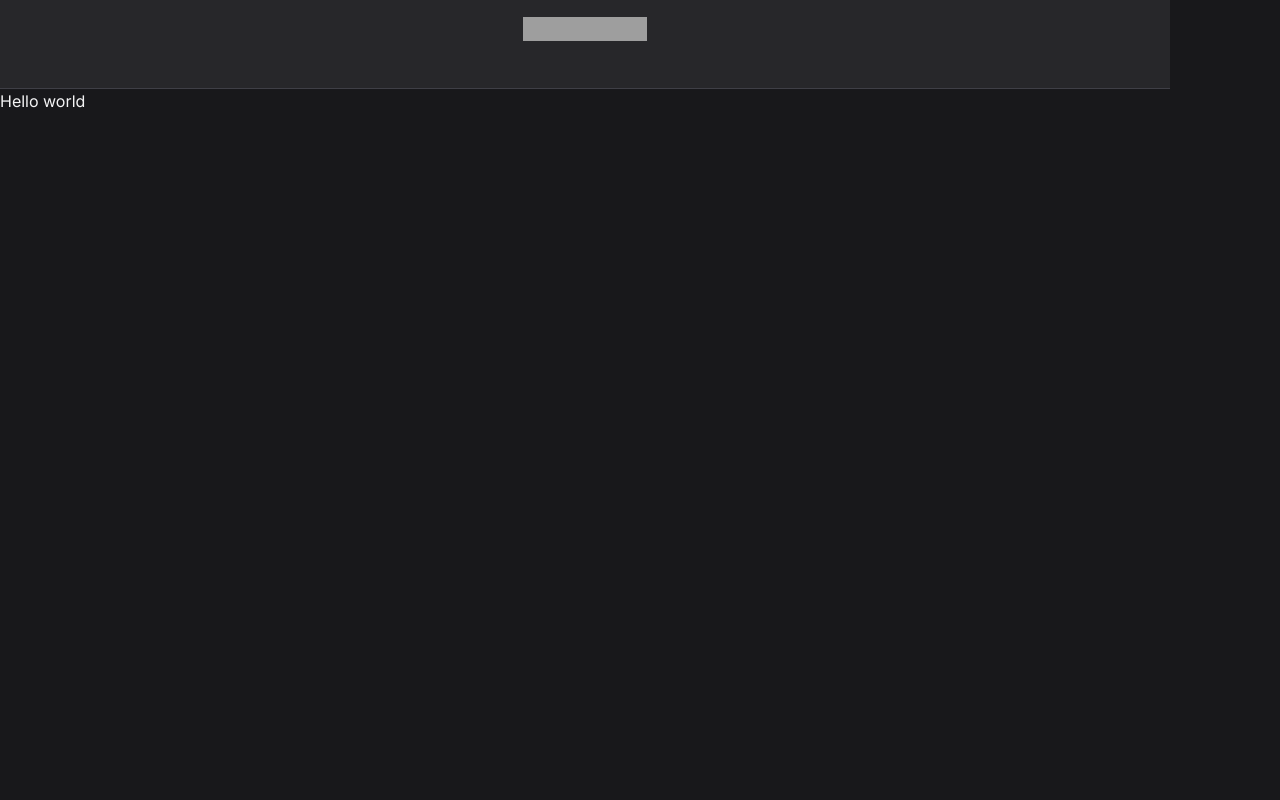
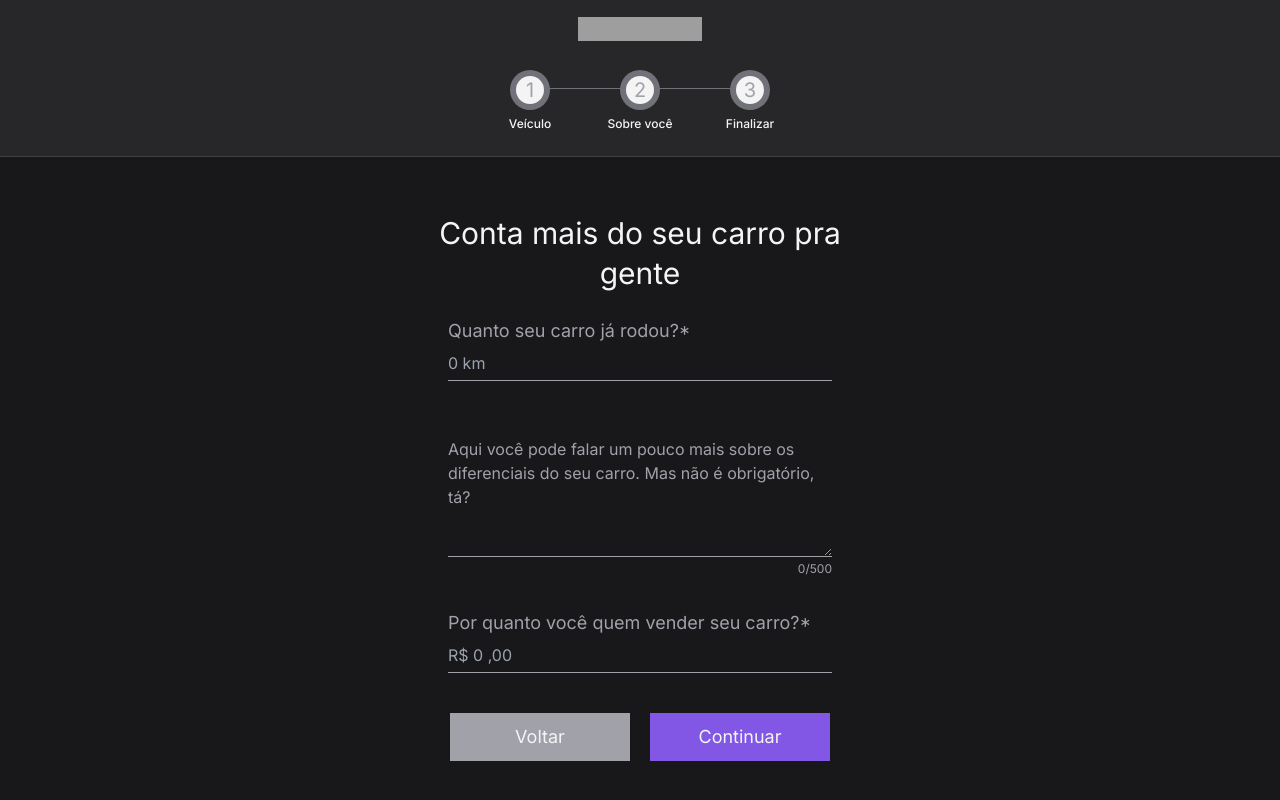
Before and after one commit to PedPacheco/web-cars, a Next.js app in the folder web/: page /vender-carro/informacoes in a window 1280 px wide. Built offline with nearby package versions, Linux system fonts and the light colour scheme; no server answers; grey boxes are pictures that could not be loaded.

Commit message:
next step of vehicle registration

```diff
--- a/web/next.config.js
+++ b/web/next.config.js
@@ -8,6 +8,7 @@ const nextConfig = {
       'lh3.googleusercontent.com',
       'res.cloudinary.com',
       'www.webmotors.com.br',
+      'theme.zdassets.com',
     ],
   },
 }
--- a/web/src/components/Input.tsx
+++ b/web/src/components/Input.tsx
@@ -2,17 +2,16 @@ import { InputHTMLAttributes } from 'react'
 
 interface InputProps extends InputHTMLAttributes<HTMLInputElement> {
   text: string
-  changeData: (data: string) => void
 }
 
-export function Input({ text, changeData }: InputProps) {
+export function Input(props: InputProps) {
   return (
     <div className="w-full mb-6">
-      <label className="text-lg mb-1 text-zinc-400">{text}</label>
+      <label className="text-lg mb-1 text-zinc-400">{props.text}</label>
       <input
         type="text"
         className="w-full h-9 text-base border-b border-zinc-400 border-solid bg-transparent outline-0 focus:border-zinc-200 transition-colors"
-        onChange={(event) => changeData(event.target.value)}
+        {...props}
       />
     </div>
   )
--- /dev/null
+++ b/web/src/components/Step.tsx
@@ -0,0 +1,46 @@
+interface StepProps {
+  text: string
+  step: string
+  isLast?: boolean
+}
+
+export function Step({ text, step, isLast }: StepProps) {
+  return (
+    <div className="w-[68px] relative">
+      {isLast ? (
+        <>
+          <span className="w-[52px] h-[52px] mx-auto rounded-[26px] block text-xl leading-[52px] text-center text-zinc-400 relative z-0">
+            <span className="w-7 h-7 absolute bg-zinc-100 rounded-2xl top-3 left-3 -z-[1]">
+              &nbsp;
+            </span>
+            {step}
+            <span className="w-10 h-10 absolute rounded-3xl block -z-[2] top-[6px] left-[6px] bg-zinc-500">
+              &nbsp;
+            </span>
+          </span>
+          <span className="font-medium text-center text-xs text-zinc-100 block">
+            {text}
+          </span>
+        </>
+      ) : (
+        <>
+          <span className="w-[52px] h-[52px] mx-auto rounded-[26px] block text-xl leading-[52px] text-center text-zinc-400 relative z-0">
+            <span className="w-7 h-7 absolute bg-zinc-100 rounded-2xl top-3 left-3 -z-[1]">
+              &nbsp;
+            </span>
+            {step}
+            <span className="w-10 h-10 absolute rounded-3xl block -z-[2] top-[6px] left-[6px] bg-zinc-500">
+              &nbsp;
+            </span>
+          </span>
+          <span className="w-20 h-[1px] absolute top-6 left-12 z-[1] bg-zinc-500">
+            &nbsp;
+          </span>
+          <span className="font-medium text-center text-xs text-zinc-100 block">
+            {text}
+          </span>
+        </>
+      )}
+    </div>
+  )
+}
--- a/web/src/components/VehicleRegistrationHeader.tsx
+++ b/web/src/components/VehicleRegistrationHeader.tsx
@@ -1,10 +1,11 @@
 import Image from 'next/image'
 import Link from 'next/link'
+import { Step } from './Step'
 
 export function VehicleRegistratonHeader() {
   return (
-    <header className="w-full lg:w-[1170px] flex border-b border-zinc-700 bg-zinc-800">
-      <div className="w-[calc(100%-40px)] mx-auto relative flex items-center flex-wrap justify-center">
+    <header className="w-full flex border-b border-zinc-700 bg-zinc-800">
+      <div className="w-[calc(100%-40px)] lg:w-[1170px] mx-auto relative flex items-center flex-wrap justify-center">
         <h1 className="w-auto h-16 flex items-center">
           <Link
             href={{
@@ -15,7 +16,7 @@ export function VehicleRegistratonHeader() {
             <a>
               <Image
                 src={
-                  'https://www.webmotors.com.br/vender/img/brands/brand-webmotors.svg'
+                  'https://theme.zdassets.com/theme_assets/9588016/cc14d7ac81c746f8b560135fb73ee3f1eca56a54.png'
                 }
                 alt="Imagem do logo"
                 width={124}
@@ -25,9 +26,11 @@ export function VehicleRegistratonHeader() {
           </Link>
         </h1>
 
-        <div className="w-full mx-auto">
+        <div className="w-full lg:w-[1170px] mx-auto">
           <div className="w-72 flex mx-auto mb-6 justify-between ">
-            <div className="w-16 relative"></div>
+            <Step text="Veículo" step="1" />
+            <Step text="Sobre você" step="2" />
+            <Step text="Finalizar" step="3" isLast={true} />
           </div>
         </div>
       </div>
--- a/web/src/contexts/AuthContext.tsx
+++ b/web/src/contexts/AuthContext.tsx
@@ -8,7 +8,7 @@ import {
   updateProfile,
 } from 'firebase/auth'
 import Router from 'next/router'
-import { setCookie } from 'nookies'
+import nookies from 'nookies'
 import { createContext, useEffect, useState } from 'react'
 import { firebase } from '../lib/firebase'
 
@@ -53,7 +53,7 @@ export function AuthProvider({ children }: AuthProviderProps) {
     return auth.onIdTokenChanged(async (user) => {
       if (!user) {
         setUser(undefined)
-        setCookie(undefined, 'token', '', {
+        nookies.set(undefined, 'token', '', {
           maxAge: 30 * 24 * 60 * 60,
         })
       } else {
@@ -65,7 +65,7 @@ export function AuthProvider({ children }: AuthProviderProps) {
           phone: user.phoneNumber,
           avatar: user.photoURL,
         })
-        setCookie(undefined, 'token', token, {
+        nookies.set(undefined, 'token', token, {
           maxAge: 30 * 24 * 60 * 60,
         })
       }
@@ -96,14 +96,14 @@ export function AuthProvider({ children }: AuthProviderProps) {
           avatar: photoURL,
         })
 
-        setCookie(undefined, 'token', token, {
+        nookies.set(undefined, 'token', token, {
           maxAge: 30 * 24 * 60 * 60,
         })
       }
 
       if (!result.user) {
         setUser(undefined)
-        setCookie(undefined, 'token', '', {
+        nookies.set(undefined, 'token', '', {
           maxAge: 30 * 24 * 60 * 60,
         })
       }
@@ -135,14 +135,14 @@ export function AuthProvider({ children }: AuthProviderProps) {
           avatar: photoURL,
         })
 
-        setCookie(undefined, 'token', token, {
+        nookies.set(undefined, 'token', token, {
           maxAge: 30 * 24 * 60 * 60,
         })
       }
 
       if (!result.user) {
         setUser(undefined)
-        setCookie(undefined, 'token', '', {
+        nookies.set(undefined, 'token', '', {
           maxAge: 30 * 24 * 60 * 60,
         })
       }
@@ -186,14 +186,14 @@ export function AuthProvider({ children }: AuthProviderProps) {
           avatar: urlImage,
         })
 
-        setCookie(undefined, 'token', token, {
+        nookies.set(undefined, 'token', token, {
           maxAge: 30 * 24 * 60 * 60,
         })
       }
 
       if (!result.user) {
         setUser(undefined)
-        setCookie(undefined, 'token', '', {
+        nookies.set(undefined, 'token', '', {
           maxAge: 30 * 24 * 60 * 60,
         })
       }
@@ -215,7 +215,7 @@ export function AuthProvider({ children }: AuthProviderProps) {
           setUser(undefined)
         })
       setUser(undefined)
-      setCookie(undefined, 'token', '', {
+      nookies.set(undefined, 'token', '', {
         maxAge: 30 * 24 * 60 * 60,
       })
     } finally {
--- a/web/src/pages/vender-carro/especificacoes.tsx
+++ b/web/src/pages/vender-carro/especificacoes.tsx
@@ -7,7 +7,6 @@ import { VehicleRegistratonHeader } from '~/components/VehicleRegistrationHeader
 
 export default function Specifications() {
   const router = useRouter()
-
   const { token } = parseCookies()
   const [brand, setBrand] = useState<string>('')
   const [model, setModel] = useState<string>('')
@@ -15,6 +14,9 @@ export default function Specifications() {
   const [yearOfManufacture, setYearOfManufacture] = useState<string>('')
   const [version, setVersion] = useState<string>('')
   const [color, setColor] = useState<string>('')
+  const [description, setDescription] = useState<string>('')
+  const [kmTraveled, setKmTraveled] = useState<string>('')
+  const [price, setPrice] = useState<string>('')
 
   function returnForPreviousPage() {
     Router.back()
@@ -30,9 +32,9 @@ export default function Specifications() {
         yearOfManufacture,
         version,
         color,
-        kmDriver: '',
-        description: '',
-        price: '',
+        kmTraveled,
+        description,
+        price,
       }),
     )
   }
@@ -41,11 +43,23 @@ export default function Specifications() {
     if (token === '') {
       router.push('/login')
     }
+
+    const vehicleData = JSON.parse(localStorage.getItem('vehicleData') || '{}')
+    setBrand(vehicleData.brand)
+    setModel(vehicleData.model)
+    setModelYear(vehicleData.modelYear)
+    setYearOfManufacture(vehicleData.yearOfManufacture)
+    setVersion(vehicleData.version)
+    setColor(vehicleData.color)
+    setDescription(vehicleData.description)
+    setPrice(vehicleData.price)
+    setKmTraveled(vehicleData.kmTraveled)
   }, [token, router])
 
   return (
     <>
       <VehicleRegistratonHeader />
+      <main>
         <section className="py-6 ">
           <div className="w-[calc(100%-34px)] px-4 mx-auto my-3 md:w-[480px]">
             <h1 className="text-3xl font-light text-center mb-6 text-zinc-400">
@@ -53,8 +67,16 @@ export default function Specifications() {
             </h1>
 
             <div className="w-full md:w-96 mx-auto">
-            <Input text="Marca" changeData={setBrand} />
-            <Input text="Modelo" changeData={setModel} />
+              <Input
+                text="Marca"
+                value={brand}
+                onChange={(event) => setBrand(event?.target.value)}
+              />
+              <Input
+                text="Modelo"
+                value={model}
+                onChange={(event) => setModel(event?.target.value)}
+              />
               <div className="w-full mb-6 flex">
                 <div className="w-[calc(50%-17px)] mr-8">
                   <label className="text-lg mb-1 text-zinc-400">
@@ -62,6 +84,7 @@ export default function Specifications() {
                   </label>
                   <input
                     type="text"
+                    value={modelYear}
                     className="w-full h-9 text-base border-b border-zinc-400 border-solid bg-transparent outline-0 focus:border-zinc-200 transition-colors"
                     onChange={(event) => setModelYear(event.target.value)}
                   />
@@ -72,13 +95,24 @@ export default function Specifications() {
                   </label>
                   <input
                     type="text"
+                    value={yearOfManufacture}
                     className="w-full h-9 text-base border-b border-zinc-400 border-solid bg-transparent outline-0 focus:border-zinc-200 transition-colors"
-                  onChange={(event) => setYearOfManufacture(event.target.value)}
+                    onChange={(event) =>
+                      setYearOfManufacture(event.target.value)
+                    }
                   />
                 </div>
               </div>
-            <Input text="Versão" changeData={setVersion} />
-            <Input text="Cor" changeData={setColor} />
+              <Input
+                text="Versão"
+                onChange={(event) => setVersion(event?.target.value)}
+                value={version}
+              />
+              <Input
+                text="Cor"
+                onChange={(event) => setColor(event?.target.value)}
+                value={color}
+              />
             </div>
 
             <div className="w-[calc(100%-34px)] mx-auto">
@@ -106,6 +140,7 @@ export default function Specifications() {
             </div>
           </div>
         </section>
+      </main>
     </>
   )
 }
--- a/web/src/pages/vender-carro/informacoes.tsx
+++ b/web/src/pages/vender-carro/informacoes.tsx
@@ -1,17 +1,131 @@
-import { useRouter } from 'next/router'
+import Link from 'next/link'
+import Router, { useRouter } from 'next/router'
+import { parseCookies } from 'nookies'
+import { useEffect, useState } from 'react'
+import { Input } from '~/components/Input'
 import { VehicleRegistratonHeader } from '~/components/VehicleRegistrationHeader'
 
 export default function Informations() {
-  const { query } = useRouter()
-  const data = query
+  const router = useRouter()
+  const { token } = parseCookies()
+  const [description, setDescription] = useState('')
+  const [kmTraveled, setKmTraveled] = useState('')
+  const [price, setPrice] = useState('')
 
-  console.log(data)
+  function returnForPreviousPage() {
+    Router.back()
+  }
+
+  useEffect(() => {
+    if (token === '') {
+      router.push('/login')
+    }
+
+    const vehicleData = JSON.parse(localStorage.getItem('vehicleData') || '{}')
+    setDescription(vehicleData.description)
+    setPrice(vehicleData.price)
+    setKmTraveled(vehicleData.kmTraveled)
+  }, [token, router])
+
+  function saveInLocalStorage() {
+    const vehicleData = JSON.parse(localStorage.getItem('vehicleData') || '{}')
+    localStorage.setItem(
+      'vehicleData',
+      JSON.stringify({
+        brand: vehicleData.brand,
+        model: vehicleData.model,
+        modelYear: vehicleData.modelYear,
+        yearOfManufacture: vehicleData.yearOfManufacture,
+        version: vehicleData.version,
+        color: vehicleData.color,
+        kmTraveled,
+        description,
+        price,
+      }),
+    )
+  }
   return (
     <>
       <VehicleRegistratonHeader />
-      <div>
-        <h1>Hello world</h1>
-      </div>
+      <main className="min-h-[300px]">
+        <section className="py-6">
+          <div className="w-[480px] mx-auto">
+            <h1 className="text-3xl mt-8 mb-6 text-center font-light text-zinc-100 leading-10">
+              Conta mais do seu carro pra gente
+            </h1>
+
+            <div>
+              <div className="w-full px-4">
+                <div className="w-96 mx-auto">
+                  <Input
+                    text="Quanto seu carro já rodou?*"
+                    placeholder="0 km"
+                    onChange={(event) => setKmTraveled(event.target.value)}
+                    value={kmTraveled}
+                  />
+                </div>
+              </div>
+              <div className="w-full px-4 pt-6">
+                <div className="w-96 mx-auto">
+                  <div className="w-full mb-0">
+                    <div className="w-full pt-2 relative flex flex-col">
+                      <label className=" text-zinc-400">
+                        Aqui você pode falar um pouco mais sobre os diferenciais
+                        do seu carro. Mas não é obrigatório, tá?
+                      </label>
+                      <textarea
+                        maxLength={500}
+                        onChange={(event) => setDescription(event.target.value)}
+                        value={description}
+                        className="w-full h-9 mt-3 overflow-y-hidden border-b border-zinc-400 bg-transparent outline-0"
+                      ></textarea>
+                      <span className="w-full text-xs text-right mt-1 text-zinc-400">
+                        {description?.length === undefined
+                          ? '0'
+                          : description.length}
+                        /500
+                      </span>
+                    </div>
+                  </div>
+                </div>
+              </div>
+              <div className="w-full px-4 pt-8">
+                <div className="w-96 mx-auto">
+                  <Input
+                    text="Por quanto você quem vender seu carro?*"
+                    placeholder="R$ 0 ,00"
+                    onChange={(event) => setPrice(event.target.value)}
+                    value={price}
+                  />
+                </div>
+              </div>
+            </div>
+          </div>
+          <div className="w-[calc(100%-34px)] mx-auto">
+            <div className="fixed bottom-0 left-0 z-10 w-full flex md:w-[380px] md:mt-10 md:static md:mx-auto ">
+              <button
+                className="hidden w-full bg-zinc-400 flex-grow h-12 cursor-pointer text-lg border-none hover:bg-zinc-300 transition-colors md:block"
+                onClick={returnForPreviousPage}
+              >
+                Voltar
+              </button>
+
+              <Link
+                href={{
+                  pathname: '/',
+                }}
+              >
+                <button
+                  className="w-full bg-brand-primary flex-grow h-12 cursor-pointer text-lg border-none hover:bg-brand-hover transition-colors md:ml-5"
+                  onClick={saveInLocalStorage}
+                >
+                  Continuar
+                </button>
+              </Link>
+            </div>
+          </div>
+        </section>
+      </main>
     </>
   )
 }
```
Lines whose indentation alone changed are shown as unchanged.
